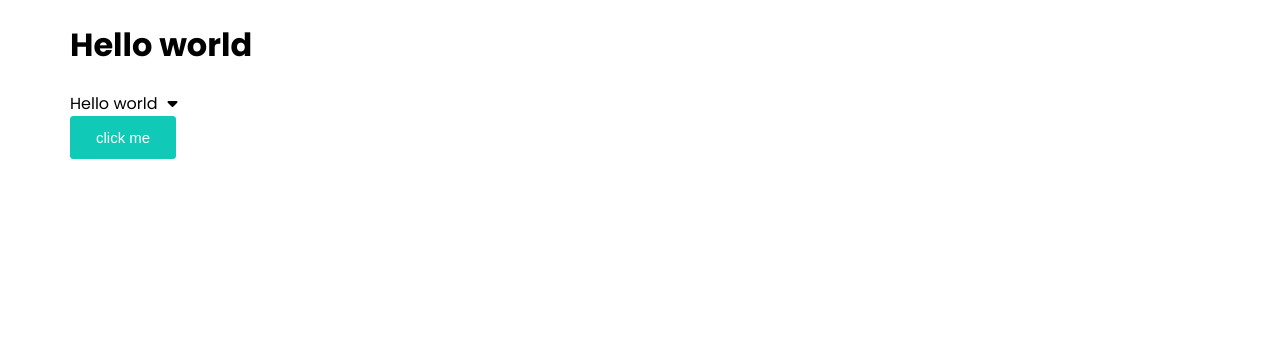
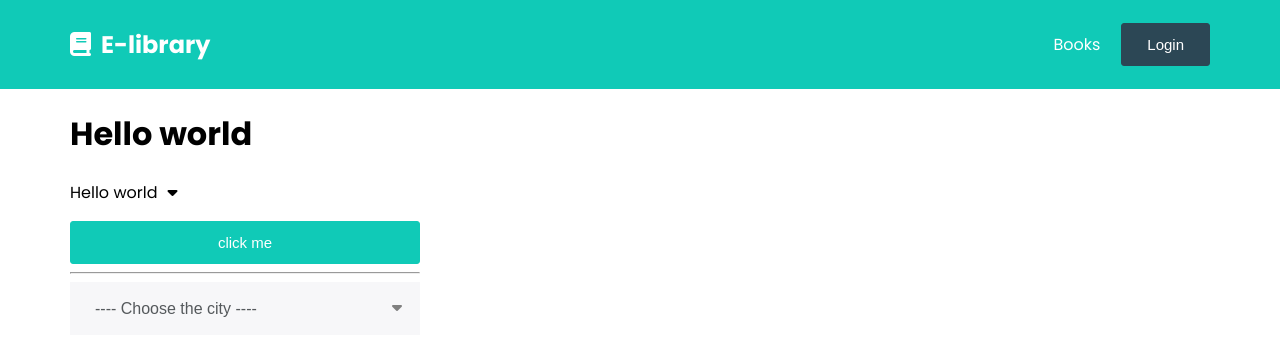
Before and after one commit to Ayman-shaim1/frontend-e-library, a React (Create React App) app: page / in a window 1280 px wide. Shown: the top 356 px of the page. Built offline with nearby package versions, Linux system fonts and the light colour scheme.

Commit message:
design more UI_Components

```diff
--- a/src/App.js
+++ b/src/App.js
@@ -1,11 +1,12 @@
 import React from "react";
 import { BrowserRouter as Router, Routes, Route } from "react-router-dom";
 import { HomePage, LoginPage, RegisterPage } from "./pages";
-import { Container, Toast } from "./components";
+import { Container, Toast, Header } from "./components";
 
 const App = () => {
   return (
     <Router>
+      <Header />
       <main>
         <Container>
           <Routes>
--- a/src/components/Dropdown/index.js
+++ b/src/components/Dropdown/index.js
@@ -18,7 +18,7 @@ const StyledDropdownMenu = styled.div`
   width: 100%;
   left: 0;
   background-color: #fff;
-  z-index: 100;
+  z-index: 1000;
   display: ${(props) => (props.show ? "flex" : "none")};
   transition: var(--main-duration);
 `;
--- /dev/null
+++ b/src/components/Flex/index.js
@@ -0,0 +1,10 @@
+import styled from "styled-components";
+
+const Flex = styled.div`
+  display: flex;
+  ${(props) =>
+    props.justifyContent && "justify-content:" + props.justifyContent + ";"}
+  ${(props) => props.alignItems && "align-items:" + props.alignItems + ";"}
+`;
+
+export default Flex;
--- a/src/components/Form/index.js
+++ b/src/components/Form/index.js
@@ -26,54 +26,89 @@ export const FormInput = styled.input`
   background-color: #f7f7f9;
   border: none;
   outline: none;
-  font-size: 16px;
-  color: #000;
-  font-weight: 500;
+  font-size: 1rem;
+  color: #55595c;
+  font-weight: 400;
   &::-webkit-input-placeholder {
-    color: #919aa1;
-    font-weight: 400;
+    color: #adb5bd;
     font-size: 16px;
   }
 
   &:-ms-input-placeholder {
-    color: #919aa1;
-    font-weight: 400;
+    color: #adb5bd;
     font-size: 16px;
   }
 
   &::placeholder {
-    color: #919aa1;
-    font-weight: 400;
+    color: #adb5bd;
     font-size: 16px;
   }
 `;
+
 const StyledFormCheckContainer = styled.div`
   display: flex;
   align-items: center;
 `;
-const StyledFormCheck = styled.input.attrs({ type: "checkbox" })`
-  display: inline-block;
-  height: 20px;
-  width: 20px;
-  background: #fff;
-  border: 2px #ddd solid;
-  margin-right: 4px;
 
-  &:checked {
-    border-color: purple;
-    background: purple;
+const StyledFormCheckLabel = styled(FormLabel)`
+  user-select: none;
+  position: relative;
+  padding-left: 25px;
+  padding-top: 1px;
+
+  &::before {
+    content: "";
+    width: 17px;
+    height: 17px;
+    border: 1px solid lightgray;
+    border-radius: var(--main-border-radius);
+    position: absolute;
+    left: 0;
+    top: 3px;
+  }
+  &::after {
+    font-family: "FontAwesome";
+    content: "\f00c";
+    position: absolute;
+    border-radius: var(--main-border-radius);
+    left: 0;
+    top: 3px;
+    width: 17px;
+    height: 17px;
+    background-color: var(--main-color);
+    color: #fff;
+    font-size: 16px;
+    text-align: center;
+    padding: 1px;
+    display: none;
   }
 `;
-export const FormCheck = ({ label }) => {
+
+const StyledFormCheck = styled.input.attrs({ type: "checkbox" })`
+  --webkit-appearance: none;
+  appearance: none;
+  width: 17px;
+  height: 17px;
+  position: absolute;
+  z-index: 100;
+  cursor: pointer;
+  &:checked + label {
+    &::after {
+      display: block;
+    }
+  }
+`;
+
+export const FormCheck = ({ label, ...otherProps }) => {
   return (
     <StyledFormCheckContainer>
-      <StyledFormCheck />
-      <FormLabel>{label}</FormLabel>
+      <StyledFormCheck {...otherProps} />
+      <StyledFormCheckLabel>{label}</StyledFormCheckLabel>
     </StyledFormCheckContainer>
   );
 };
 
-export const FormInputGroupe = styled.div`
+export const FormInputGroup = styled.div`
   display: flex;
   margin: 7px 0px;
 `;
@@ -82,4 +117,44 @@ export const FormInputIcon = styled.span`
   background-color: #f1f1f1;
   border: 1px solid #f1f1f1;
   padding: 18px 25px;
+  color: gray;
 `;
+
+const StyledFromSelectContainer = styled.div`
+  position: relative;
+  &::after {
+    font-family: "FontAwesome";
+    content: "\f0d7";
+    position: absolute;
+    display: inline-block;
+    top: 17px;
+    right:18px;
+    color: gray;
+  }
+`;
+
+const StyledFormSelect = styled.select`
+  appearance: none;
+  --webkit-appearance: none;
+  --moz-appearance: none;
+  --ms-appearance: none;
+  width: 100%;
+  padding: 18px 25px;
+  background-color: #f7f7f9;
+  border: none;
+  outline: none;
+  font-size: 1rem;
+  color: #55595c;
+  font-weight: 400;
+  & > option {
+    font-size: 15px;
+  }
+`;
+
+export const FormSelect = ({ children }) => {
+  return (
+    <StyledFromSelectContainer>
+      <StyledFormSelect>{children}</StyledFormSelect>
+    </StyledFromSelectContainer>
+  );
+};
--- /dev/null
+++ b/src/components/Header/Header.Elements.js
@@ -0,0 +1,69 @@
+import styled from "styled-components";
+import { Link } from "react-router-dom";
+
+export const HeaderContainer = styled.div`
+  display: flex;
+  align-items: center;
+  background-color: var(--main-color);
+  padding: 7px 20px;
+  color: #fff;
+`;
+const StyledHeaderLogoText = styled.h2`
+  display: flex;
+  align-items: center;
+`;
+
+const StyledHeaderLogoLink = styled(Link)`
+  color: #fff;
+  text-decoration: none;
+  :hover {
+    color: #fff;
+  }
+  & > i {
+    margin-right: 10px;
+  }
+`;
+
+export const HeaderLogo = ({ to, children }) => (
+  <StyledHeaderLogoText>
+    <StyledHeaderLogoLink to={to}>{children}</StyledHeaderLogoLink>
+  </StyledHeaderLogoText>
+);
+
+HeaderLogo.defaultProps = {
+  to: "#",
+};
+
+export const HeaderMenu = styled.ul`
+  display: flex;
+  align-items: center;
+  list-style: none; ;
+`;
+const StyledHeaderItem = styled.li`
+  color: #fff;
+  margin: 5px;
+`;
+const StyledHeaderLink = styled(Link)`
+  color: #fff;
+  text-decoration: none;
+  padding: 8px 16px;
+  border-radius: var(--main-border-radius);
+  &:hover,
+  &:active {
+    background-color: var(--main-color-hover);
+  }
+`;
+
+export const HeaderContent = styled.div`
+  display: flex;
+  align-items: center;
+`;
+
+export const HeaderLink = ({ to, children }) => (
+  <StyledHeaderItem>
+    <StyledHeaderLink to={to}>{children}</StyledHeaderLink>
+  </StyledHeaderItem>
+);
+HeaderLink.defaultProps = {
+  to: "#",
+};
--- /dev/null
+++ b/src/components/Header/index.js
@@ -0,0 +1,42 @@
+import React from "react";
+import { Container, Button, Flex } from "../index";
+import {
+  HeaderContainer,
+  HeaderLogo,
+  HeaderMenu,
+  HeaderLink,
+  HeaderContent,
+} from "./Header.Elements";
+import { useLocation } from "react-router-dom";
+
+const Header = () => {
+  const location = useLocation();
+
+  console.log(location);
+  if (
+    location.pathname.toLocaleLowerCase() === "/login" ||
+    location.pathname.toLocaleLowerCase() === "/register"
+  ) {
+    return <></>;
+  } else {
+    return (
+      <HeaderContainer>
+        <Container>
+          <Flex alignItems="center" justifyContent="space-between">
+            <HeaderLogo to={"/"}>
+              <i className="fa-solid fa-book "></i>E-library
+            </HeaderLogo>
+            <HeaderContent>
+              <HeaderMenu>
+                <HeaderLink to="/">Books</HeaderLink>
+              </HeaderMenu>
+              <Button color="secondary">Login</Button>
+            </HeaderContent>
+          </Flex>
+        </Container>
+      </HeaderContainer>
+    );
+  }
+};
+
+export default Header;
--- a/src/components/index.js
+++ b/src/components/index.js
@@ -2,5 +2,8 @@ import Container from "./Container";
 import Button from "./Button";
 import Toast from "./Toast";
 import Center from "./Center";
+import Header from "./Header";
+import Flex from "./Flex";
 
-export { Container, Button, Toast, Center };
+
+export { Container, Button, Toast, Center, Header, Flex };
--- a/src/pages/HomePage.js
+++ b/src/pages/HomePage.js
@@ -1,6 +1,7 @@
 import React, { useState } from "react";
 import { Button } from "../components";
 import { Dropdown, DropdownItem } from "../components/Dropdown";
+import { FormSelect } from "../components/Form";
 
 import { Toast } from "../utils";
 
@@ -15,15 +16,26 @@ const HomePage = () => {
   };
 
   return (
-    <>
+    <div style={{ width: "350px" }}>
       <h1>Hello world</h1>
       <Dropdown title={"Hello world"}>
         <DropdownItem to={"/Home"}>Item 1 </DropdownItem>
         <DropdownItem to={"/Login"}>Item 2 </DropdownItem>
         <DropdownItem to={"/Register"}>Item 3 </DropdownItem>
       </Dropdown>
-      <Button onClick={showToastHandler}>click me</Button>
-    </>
+      <Button onClick={showToastHandler} block className="mt-1">
+        click me
+      </Button>
+      <hr />
+
+      <FormSelect className="mt-2">
+        <option value="0">---- Choose the city ----</option>
+        <option value="Rabat">Rabat</option>
+        <option value="New York">New York</option>
+        <option value="Paris">Paris</option>
+        <option value="London">London</option>
+      </FormSelect>
+    </div>
   );
 };
 
--- a/src/pages/LoginPage.js
+++ b/src/pages/LoginPage.js
@@ -1,19 +1,23 @@
-import React from "react";
+import React, { useState } from "react";
 import { Button, Center } from "../components";
 import {
   Form,
   FormInput,
-  FormInputGroupe,
+  FormInputGroup,
   FormInputIcon,
   FormLabel,
   FormCheck,
 } from "../components/Form";
 import { Link } from "react-router-dom";
 const LoginPage = () => {
+  const [showPassword, setShowPassword] = useState(false);
+
   const submitHandler = (e) => {
     e.preventDefault();
   };
-
+  const handleShowPassword = (event) => {
+    setShowPassword(event.target.checked);
+  };
   return (
     <Center className="my-5">
       <Form onSubmit={submitHandler}>
@@ -22,27 +26,35 @@ const LoginPage = () => {
         </Center>
         <hr />
         <FormLabel>Email</FormLabel>
-        <FormInputGroupe>
+        <FormInputGroup>
           <FormInputIcon>
             <i className="fa-solid fa-envelope"></i>
           </FormInputIcon>
           <FormInput placeholder="Enter email" />
-        </FormInputGroupe>
+        </FormInputGroup>
         <FormLabel>Password</FormLabel>
-        <FormInputGroupe>
+        <FormInputGroup>
           <FormInputIcon>
             <i className="fa-solid fa-lock"></i>
           </FormInputIcon>
-          <FormInput placeholder="Enter password" type="password" />
-        </FormInputGroupe>
-        <FormCheck label="hello world" />
-        <Button type="submit" block className="my-1">
+          <FormInput
+            placeholder="Enter password"
+            type={showPassword ? "text" : "password"}
+          />
+        </FormInputGroup>
+        <FormCheck
+          label="show password ?"
+          checked={showPassword}
+          onChange={handleShowPassword}
+        />
+
+        <Button type="submit" block className="mt-1">
           <i className="fa-solid fa-arrow-right-to-bracket"></i> Sign In
         </Button>
         <hr />
         <Center>
           <p>
-            New Customer ? &nbsp;<Link to="/register">Register</Link>
+            New Customer ? &nbsp;<Link to="/register">Sign Up</Link>
           </p>
         </Center>
       </Form>
--- a/src/pages/RegisterPage.js
+++ b/src/pages/RegisterPage.js
@@ -3,7 +3,7 @@ import { Button, Center } from "../components";
 import {
   Form,
   FormInput,
-  FormInputGroupe,
+  FormInputGroup,
   FormInputIcon,
   FormLabel,
 } from "../components/Form";
@@ -23,36 +23,36 @@ const RegisterPage = () => {
         <hr />
 
         <FormLabel>Username</FormLabel>
-        <FormInputGroupe>
+        <FormInputGroup>
           <FormInputIcon>
             <i className="fa-solid fa-user"></i>
           </FormInputIcon>
           <FormInput placeholder="Enter username" />
-        </FormInputGroupe>
+        </FormInputGroup>
         <FormLabel>Email</FormLabel>
-        <FormInputGroupe>
+        <FormInputGroup>
           <FormInputIcon>
             <i className="fa-solid fa-envelope"></i>
           </FormInputIcon>
           <FormInput placeholder="Enter email" />
-        </FormInputGroupe>
+        </FormInputGroup>
         <FormLabel>Password</FormLabel>
-        <FormInputGroupe>
+        <FormInputGroup>
           <FormInputIcon>
             <i className="fa-solid fa-lock"></i>
           </FormInputIcon>
           <FormInput placeholder="Enter password" type="password" />
-        </FormInputGroupe>
+        </FormInputGroup>
         <FormLabel>Confirm Password</FormLabel>
-        <FormInputGroupe>
+        <FormInputGroup>
           <FormInputIcon>
             <i className="fa-solid fa-lock"></i>
           </FormInputIcon>
           <FormInput placeholder="Enter confirm password" type="password" />
-        </FormInputGroupe>
+        </FormInputGroup>
         <small>
-          <i className="fa-solid fa-warning text-main-color"></i> Lorem ipsum dolor, sit amet
-          consectetur adipisicing elit. Quidem, quia!
+          <i className="fa-solid fa-warning text-main-color"></i> Lorem ipsum
+          dolor, sit amet consectetur adipisicing elit. Quidem, quia!
         </small>
         <Button type="submit" block className="my-1">
           <i className="fa-solid fa-user-plus"></i> Sign Up
--- a/src/styles/index.css
+++ b/src/styles/index.css
@@ -32,6 +32,8 @@ html {
 }
 body {
   font-family: "Poppins", sans-serif;
+  padding: 0;
+  margin: 0;
 }
 
 a {
--- a/src/styles/utilities.css
+++ b/src/styles/utilities.css
@@ -35,6 +35,63 @@
 
 .m-5 {
   margin: 4rem;
+}
+
+.mt-1 {
+  margin-top: 1rem;
+}
+.mt-2 {
+  margin-top: 1.5rem;
+}
+
+.mt-3 {
+  margin-top: 2rem;
+}
+
+.mt-4 {
+  margin-top: 3rem;
+}
+
+.mt-5 {
+  margin-top: 4rem;
+}
+
+.ml-1 {
+  margin-left: 1rem;
+}
+.ml-2 {
+  margin-left: 1.5rem;
+}
+
+.ml-3 {
+  margin-left: 2rem;
+}
+
+.ml-4 {
+  margin-left: 3rem;
+}
+
+.ml-5 {
+  margin-left: 4rem;
+}
+
+.mr-1 {
+  margin-right: 1rem;
+}
+.mr-2 {
+  margin-right: 1.5rem;
+}
+
+.mr-3 {
+  margin-right: 2rem;
+}
+
+.mr-4 {
+  margin-right: 3rem;
+}
+
+.mr-5 {
+  margin-right: 4rem;
 }
 
 /* Padding */
```
